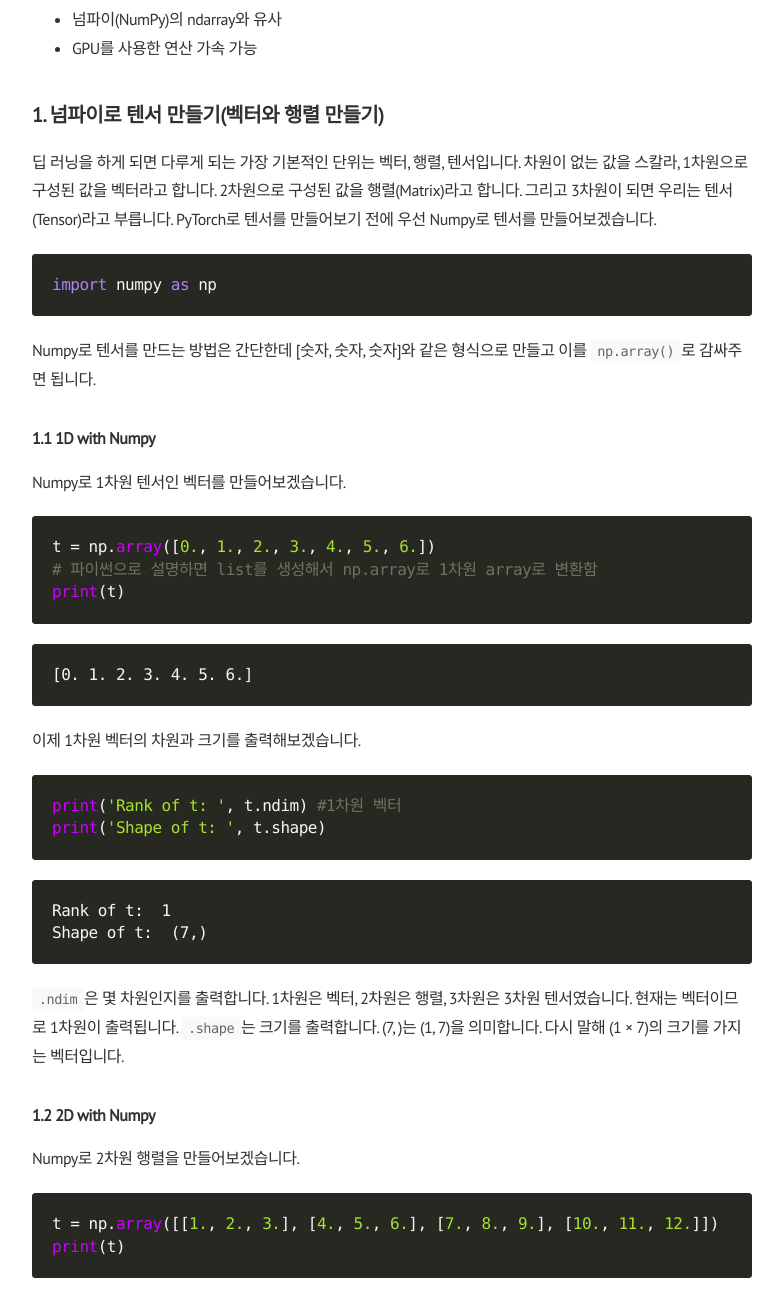
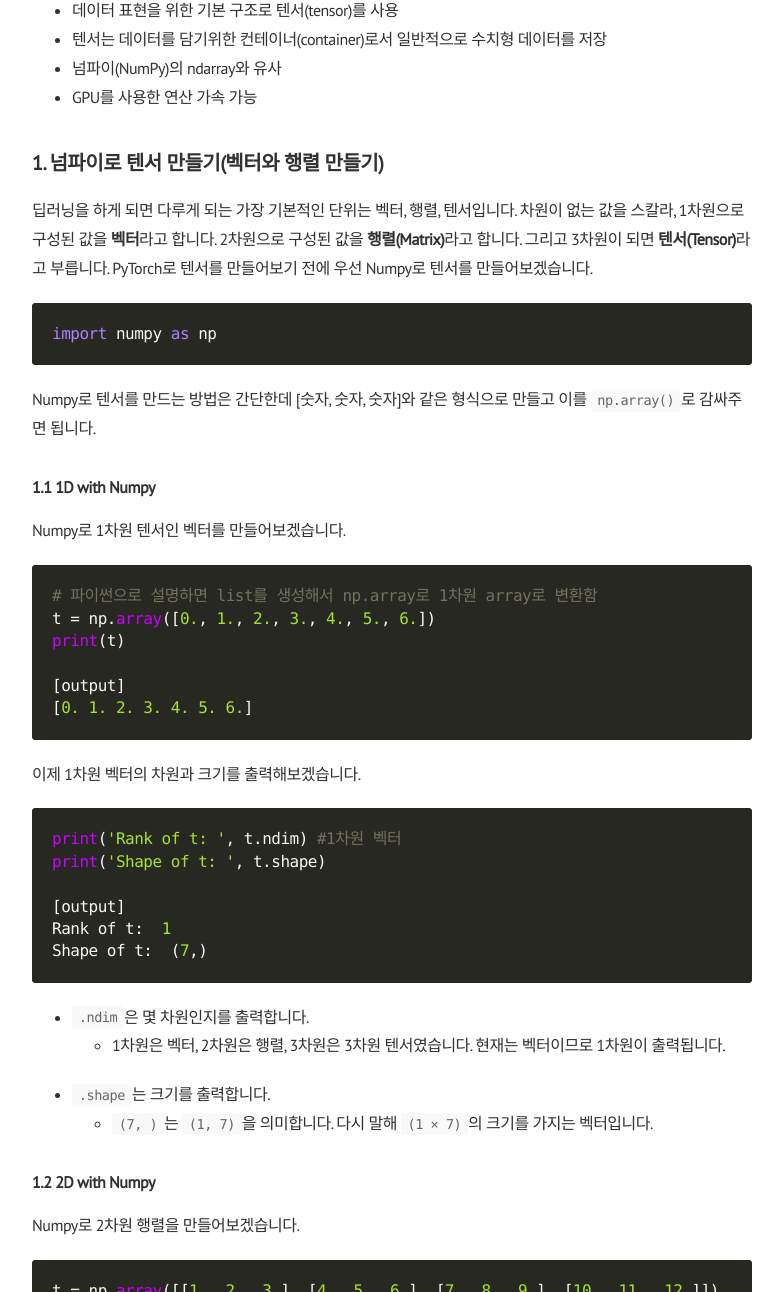
Before and after one commit to museonghwang/museonghwang.github.io, a Jekyll site: the page built from _posts/2022-07-25-pytorch1-basic.md, in a window 1280 px wide and 1400 px high, scrolled down 1762 px, cut to the strip 108-1400 px from the top of the window. Shown: the whole strip, without its empty margins (248-1031 px from the left). Built offline with Jekyll 4.4.1, drawn with Linux system fonts in a browser that asks for light colours; nearby versions of some CDN libraries; our own code applies the rules of GitHub Pages for plain Markdown files.

Commit message:
Add pytorch1 basic

````diff
--- a/_posts/2022-07-25-pytorch-basic.md
+++ b/_posts/2022-07-25-pytorch1-basic.md
@@ -40,6 +40,8 @@ date: 2022-07-25
 - `torch.utils`: 데이터 조작 등 유틸리티 기능 제공
 - `torch.onnx`: ONNX(Open Neural Network Exchange), 서로 다른 프레임워크 간의 모델을 공유할 때 사용
 
+<br>
+
 
 
 
@@ -59,7 +61,8 @@ date: 2022-07-25
 
 ## 1. 넘파이로 텐서 만들기(벡터와 행렬 만들기)
 
-딥 러닝을 하게 되면 다루게 되는 가장 기본적인 단위는 벡터, 행렬, 텐서입니다. 차원이 없는 값을 스칼라, 1차원으로 구성된 값을 벡터라고 합니다. 2차원으로 구성된 값을 행렬(Matrix)라고 합니다. 그리고 3차원이 되면 우리는 텐서(Tensor)라고 부릅니다. PyTorch로 텐서를 만들어보기 전에 우선 Numpy로 텐서를 만들어보겠습니다.
+딥러닝을 하게 되면 다루게 되는 가장 기본적인 단위는 벡터, 행렬, 텐서입니다. 차원이 없는 값을 스칼라, 1차원으로 구성된 값을 **벡터**라고 합니다. 2차원으로 구성된 값을 **행렬(Matrix)**라고 합니다. 그리고 3차원이 되면 **텐서(Tensor)**라고 부릅니다. PyTorch로 텐서를 만들어보기 전에 우선 Numpy로 텐서를 만들어보겠습니다.
+
 ```py
 import numpy as np
 ```
@@ -72,11 +75,11 @@ Numpy로 텐서를 만드는 방법은 간단한데 [숫자, 숫자, 숫자]와
 
 Numpy로 1차원 텐서인 벡터를 만들어보겠습니다.
 ```py
+# 파이썬으로 설명하면 list를 생성해서 np.array로 1차원 array로 변환함
 t = np.array([0., 1., 2., 3., 4., 5., 6.])
-# 파이썬으로 설명하면 list를 생성해서 np.array로 1차원 array로 변환함
 print(t)
-```
-```
+
+[output]
 [0. 1. 2. 3. 4. 5. 6.]
 ```
 
@@ -84,14 +87,16 @@ print(t)
 ```py
 print('Rank of t: ', t.ndim) #1차원 벡터
 print('Shape of t: ', t.shape)
-```
-```
+
+[output]
 Rank of t:  1
 Shape of t:  (7,)
 ```
 
-`.ndim`은 몇 차원인지를 출력합니다. 1차원은 벡터, 2차원은 행렬, 3차원은 3차원 텐서였습니다. 현재는 벡터이므로 1차원이 출력됩니다.
-`.shape`는 크기를 출력합니다. (7, )는 (1, 7)을 의미합니다. 다시 말해 (1 × 7)의 크기를 가지는 벡터입니다.
+* `.ndim`은 몇 차원인지를 출력합니다.
+    * 1차원은 벡터, 2차원은 행렬, 3차원은 3차원 텐서였습니다. 현재는 벡터이므로 1차원이 출력됩니다.
+* `.shape`는 크기를 출력합니다.
+    * `(7, )`는 `(1, 7)`을 의미합니다. 다시 말해 `(1 × 7)`의 크기를 가지는 벡터입니다.
 
 
 
````
